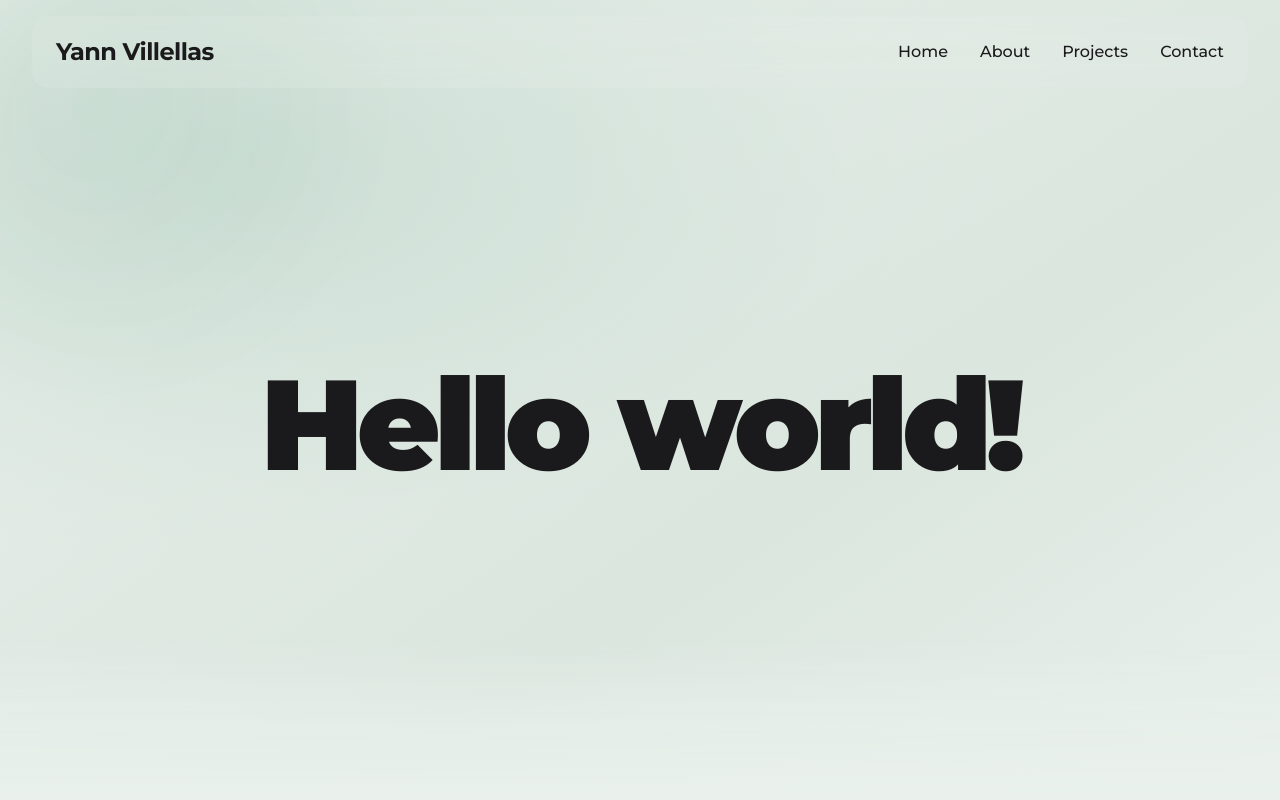
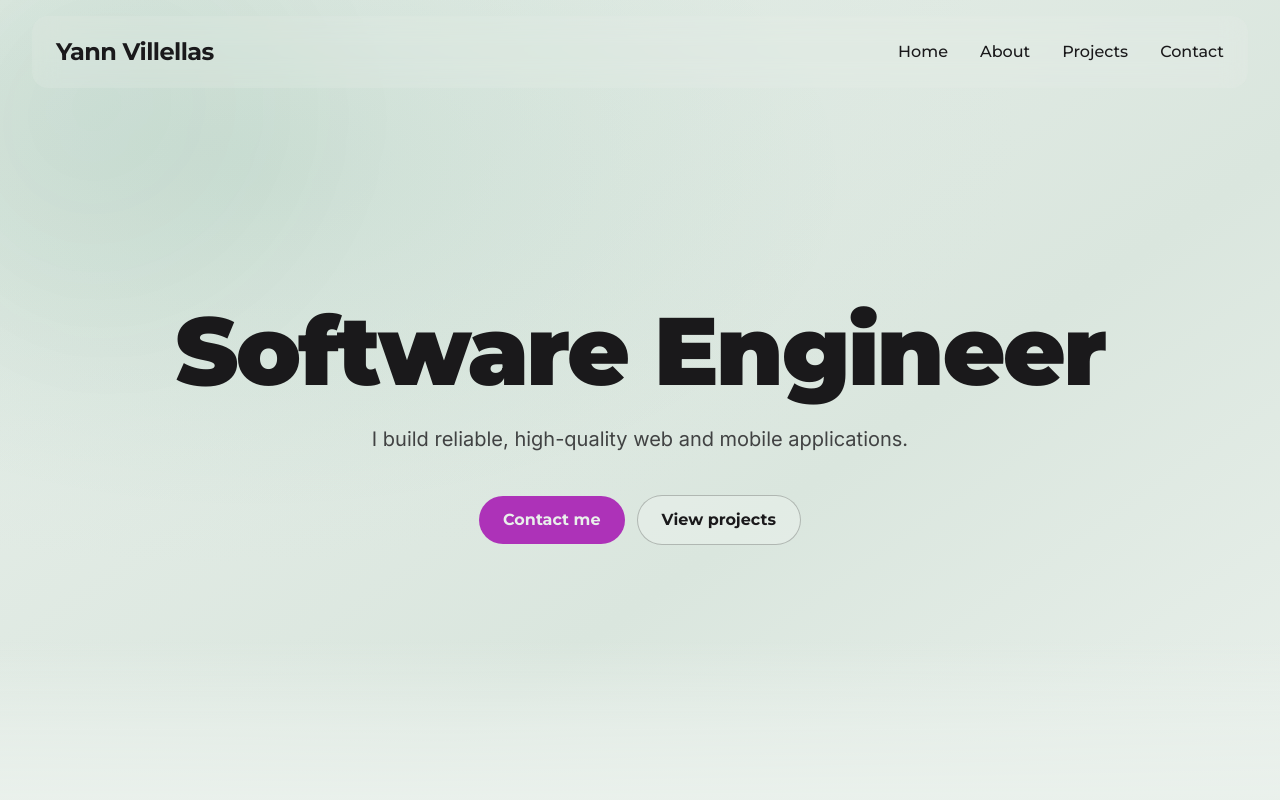
Before and after one commit to yannvillellas/portfolio, a Next.js app: page /en in a window 1280 px wide. Shown: the top 800 px of the page. Built offline with nearby package versions, Linux system fonts and the light colour scheme.

Commit message:
feat: update hero section with new title, subtitles, and call-to-action buttons

```diff
--- a/messages/en.json
+++ b/messages/en.json
@@ -6,7 +6,10 @@
     "contact": "Contact"
   },
   "HomePage": {
-    "title": "Hello world!",
+    "title": "Software Engineer",
+    "heroSubtitle": "I build reliable, high-quality web and mobile applications.",
+    "primaryCta": "Contact me",
+    "secondaryCta": "View projects",
     "aboutPreviewDescription": "A quick overview of who I am, how I approach product thinking, and what drives my work day to day.",
     "projectsPreviewDescription": "A curated selection of recent builds, design experiments, and end-to-end implementations with measurable outcomes.",
     "contactPreviewDescription": "Ways to connect, discuss new opportunities, or start a collaboration around web, design, and product ideas.",
--- a/messages/fr.json
+++ b/messages/fr.json
@@ -6,7 +6,10 @@
     "contact": "Contact"
   },
   "HomePage": {
-    "title": "Bonjour",
+    "title": "Ingenieur logiciel",
+    "heroSubtitle": "Je construis des applications web et mobiles fiables et de haute qualite.",
+    "primaryCta": "Me contacter",
+    "secondaryCta": "Voir les projets",
     "aboutPreviewDescription": "Un apercu rapide de mon profil, de ma facon d'aborder les produits, et de ce qui guide mon travail au quotidien.",
     "projectsPreviewDescription": "Une selection de projets recents, d'experiences design et de realisations de bout en bout avec des resultats concrets.",
     "contactPreviewDescription": "Plusieurs facons de me contacter pour echanger, parler d'opportunites ou lancer une collaboration.",
--- a/src/components/hero/Hero.tsx
+++ b/src/components/hero/Hero.tsx
@@ -1,4 +1,5 @@
 import { useTranslations } from "next-intl";
+import { Link } from "@/i18n/navigation";
 import Background from "@/components/hero/Background";
 
 export default function Hero() {
@@ -6,9 +7,31 @@ export default function Hero() {
 
   return (
     <Background>
-      <h1 className="text-6xl md:text-9xl font-black tracking-tighter text-center text-foreground">
-        {t("title")}
-      </h1>
+      <div className="mx-auto flex max-w-5xl flex-col items-center text-center">
+        <h1 className="text-5xl font-black tracking-tight text-foreground md:text-7xl lg:text-8xl">
+          {t("title")}
+        </h1>
+
+        <p className="mt-6 max-w-3xl text-lg leading-relaxed text-foreground/80 md:text-xl">
+          {t("heroSubtitle")}
+        </p>
+
+        <div className="mt-10 flex flex-wrap items-center justify-center gap-3">
+          <Link
+            href="/contact"
+            className="inline-flex items-center rounded-full bg-accent px-6 py-3 font-heading text-base font-bold text-background no-underline transition-colors duration-200 hover:bg-accent-hover"
+          >
+            {t("primaryCta")}
+          </Link>
+
+          <Link
+            href="/projects"
+            className="inline-flex items-center rounded-full border border-foreground/25 bg-background/55 px-6 py-3 font-heading text-base font-bold text-foreground no-underline backdrop-blur-sm transition-colors duration-200 hover:border-foreground/45 hover:bg-background/75"
+          >
+            {t("secondaryCta")}
+          </Link>
+        </div>
+      </div>
     </Background>
   );
 }
```
